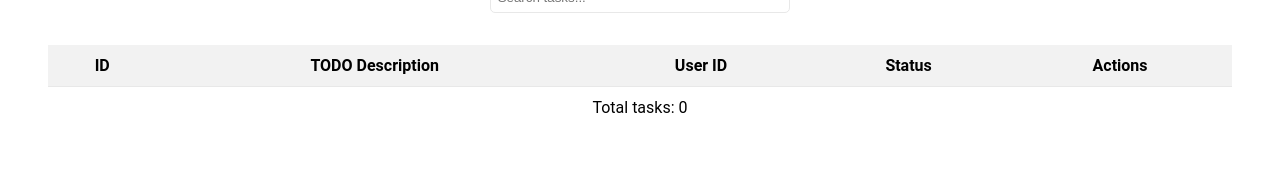
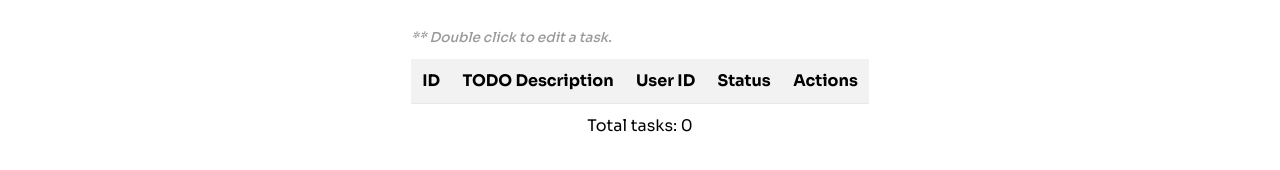
Before and after one commit to HayaAbuRaed/todo-list-javascript, a plain HTML site: page index.html in a window 1280 px wide. Shown: the part 402-572 px from the top of the page. Drawn offline with Linux system fonts and the light colour scheme; no server answers.

Commit message:
add a note for 6s to mention double click

```diff
--- a/assets/scripts/script.js
+++ b/assets/scripts/script.js
@@ -87,6 +87,10 @@ tableBody.addEventListener("click", (event) => {
   if (event.target.dataset.action === "finish") toggleStatus(event);
   else if (event.target.dataset.action === "delete") deleteTask(event);
 });
+
+setTimeout(() => {
+  document.querySelector(".note").hidden = true;
+}, 6000);
 
 /**
  * Add a new task to the tasks array.
--- a/assets/styles/style.css
+++ b/assets/styles/style.css
@@ -1,3 +1,5 @@
+@import url("https://fonts.googleapis.com/css2?family=Inter:wght@100..900&family=Sora:wght@100..800&display=swap");
+
 * {
   margin: 0;
   padding: 0;
@@ -5,7 +7,7 @@
 }
 
 body {
-  font-family: "Roboto", sans-serif;
+  font-family: "Sora", sans-serif;
   --error-color: #d50303;
   --success-color: #4caf50;
 }
@@ -113,3 +115,12 @@ input.success {
   width: 85%;
   background-color: #f6f6f6;
 }
+
+.note {
+  font-size: 0.85rem;
+  font-weight: 500;
+  color: #999;
+  align-self: left;
+  padding-bottom: 1em;
+  font-style: italic;
+}
--- a/index.html
+++ b/index.html
@@ -32,6 +32,8 @@
       </div>
 
       <!-- TO-DO Tasks Table: -->
+      <div>
+        <p class="note">** Double click to edit a task.</p>
         <table class="tasks-table">
           <thead>
             <tr>
@@ -52,6 +54,7 @@
           </tfoot>
         </table>
       </div>
+    </div>
 
     <script src="assets/scripts/script.js"></script>
   </body>
```
Lines whose indentation alone changed are shown as unchanged.
